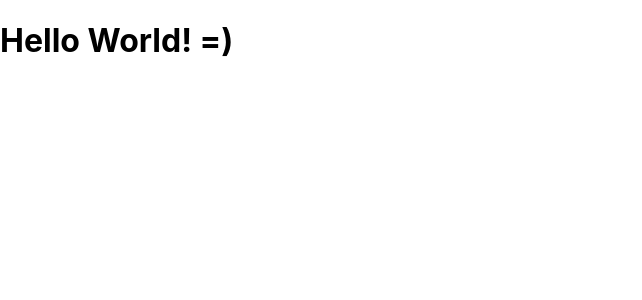
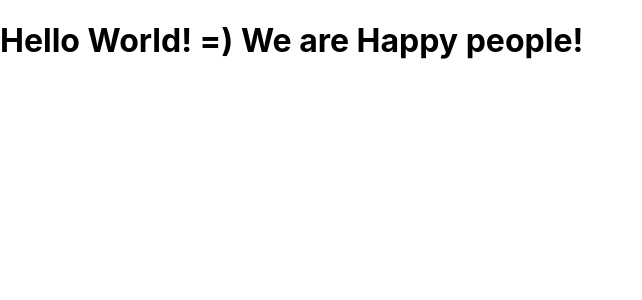
Before and after one commit to felipeandree/lojaestartandodevs, a React (Create React App) app: page / in a window 1280 px wide. Shown: the top 300 px of the page, without its empty margins (0-642 px from the left). Built offline with nearby package versions, Linux system fonts and the light colour scheme.

Commit message:
initiating project collaboration

```diff
--- a/src/App.js
+++ b/src/App.js
@@ -4,7 +4,7 @@ function App() {
     <div className="App">
 
        <h1>
-        Hello World! =)
+        Hello World! =) We are Happy people!
        </h1>
     </div>
   );
```
